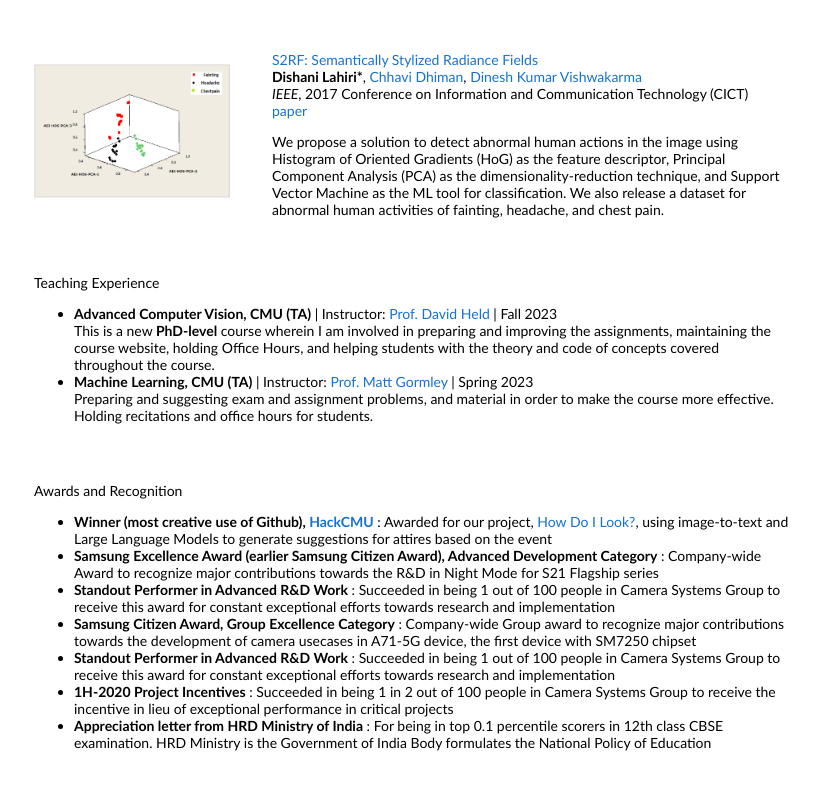
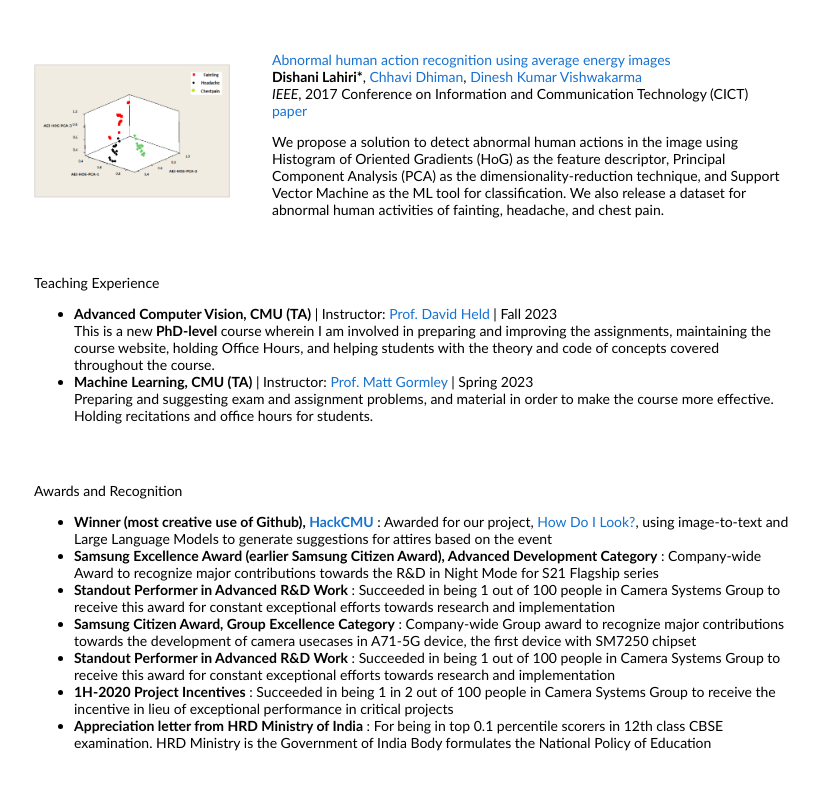
Before and after one commit to dishanil/dishanil.github.io, a plain HTML site: page index.html in a window 1280 px wide. Shown: the part 1257-2046 px from the top of the page, without its empty margins (228-1047 px from the left). Drawn offline with Linux system fonts and the light colour scheme.

Commit message:
Update index.html

```diff
--- a/index.html
+++ b/index.html
@@ -178,7 +178,7 @@
       </td>
       <td style="padding:20px;width:70%;vertical-align:middle">
         <a href="https://ieeexplore.ieee.org/document/8340622">
-          <papertitle>S2RF: Semantically Stylized Radiance Fields</papertitle>
+          <papertitle>Abnormal human action recognition using average energy images</papertitle>
         </a>
         <br>
         <strong>Dishani Lahiri*</strong>,
```
